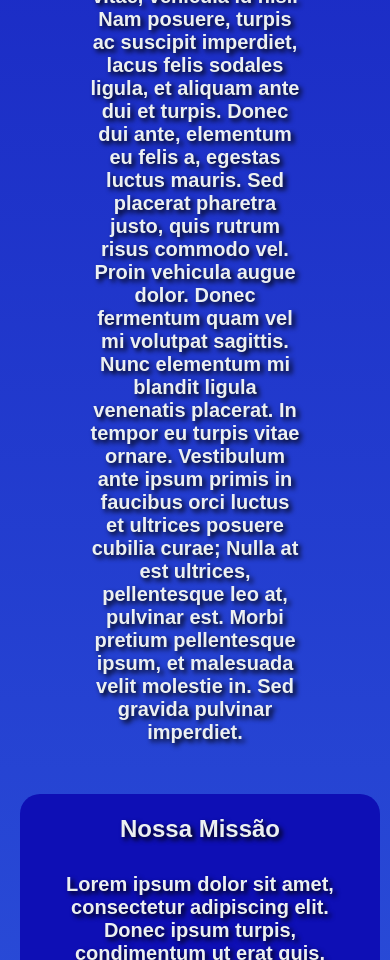
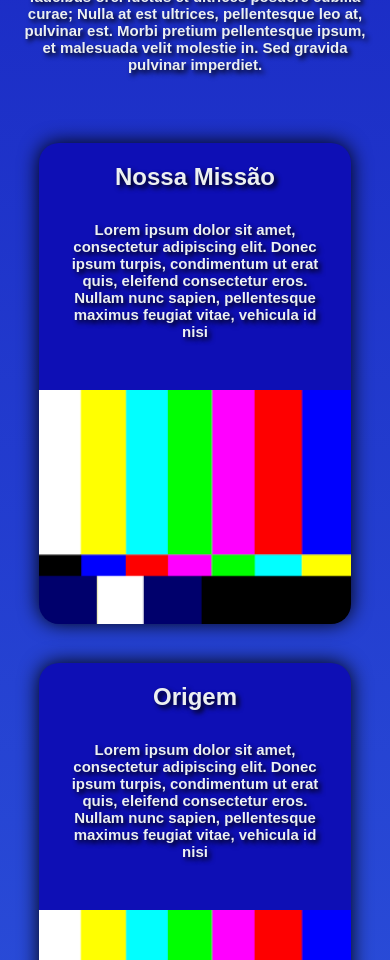
Before and after one commit to joaovicsoares/site-movimentar, a React (Vite) app: page / in a window 390 px wide. Shown: the part 1040-2000 px from the top of the page. Built offline with nearby package versions, Linux system fonts and the light colour scheme; no server answers.

Commit message:
responsive

```diff
--- a/src/components/ArticleCard/styles.module.css
+++ b/src/components/ArticleCard/styles.module.css
@@ -1,10 +1,11 @@
 .container {
-    width: 360px;
+    width: 30%;
+    max-width: 360px;
+    min-width: 300px;
     background-color: #0E0FB5;
     border-radius: 20px;
-    padding: 1px 30px;
-    display: inline-block;
-    margin: 0 20px;
+    margin: 0 10px;
+    box-shadow: 0px 0px 20px 0px #000000;
 }
 
 .title {
@@ -16,12 +17,21 @@
 
 .content {
     text-align: center;
-    padding: 0px;
+    padding: 0 20px;
 
 }
 
 .articleImg {
     margin: 0 -30px -5px -30px;
-    width: 360px;
+    width: 100% ;
     border-radius: 0 0px 20px 20px;
 }
+
+
+@media screen and (max-width: 980px) {
+    .container {
+        width: 80%;
+        max-width: 500px;
+        margin: 20px 0;
+    }
+}
--- a/src/components/ContactCard/styles.module.css
+++ b/src/components/ContactCard/styles.module.css
@@ -4,6 +4,9 @@
     align-items: center;
     justify-content: space-around;
     width: 40vw;
+    min-width: 360px;
+    max-width: 500px;
+    height: 600px;
     background-color: #0032b4;
     border-radius: 20px;
     box-shadow: 0px 0px 20px 0px #000000;
@@ -11,6 +14,7 @@
 
 .contactCard p {
     padding: 0;
+    font-size: 20px;
 }
 
 .mapsContainer {
@@ -66,3 +70,29 @@
     width: 80%;
     height: 80%;
 }
+
+@media screen and (max-width: 768px) {
+    .contactCard {
+        width: 80%;
+        height: 800px;
+        justify-content: space-between;
+        padding: 120px 0;
+    }
+    .contactCard p {
+        margin-bottom: 100px;
+    }
+    .mapsContainer {
+        width: 90%;
+    }
+    .emailContainer {
+        width: 90%;
+    }
+    .socialMediaContainer {
+        width: 90%;
+    }
+    .socialMediaContainer button {
+        width: 60px;
+        height: 60px;
+    }
+
+}
--- a/src/components/ContactForm/styles.module.css
+++ b/src/components/ContactForm/styles.module.css
@@ -2,8 +2,11 @@
     display: flex;
     flex-direction: column;
     align-items: center;
+    justify-content: space-around;
     padding: 50px;
     width: 40vw;
+    min-width: 360px;
+    max-width: 500px;
     height: 600px;
     background-color: #0032b4;
     border-radius: 20px;
@@ -60,3 +63,11 @@
     transition: 1.5s;
     cursor: pointer;
 }
+
+@media screen and (max-width: 768px) {
+    .contactForm {
+        width: 80%;
+        padding: 20px;
+    }
+
+}
--- a/src/components/ContactSection/styles.module.css
+++ b/src/components/ContactSection/styles.module.css
@@ -2,3 +2,12 @@
     display: flex;
     justify-content: space-around;
 }
+
+@media screen and (max-width: 768px) {
+    .contactSection {
+        flex-direction: column;
+        align-items: center;
+        row-gap: 30px;
+    }
+
+}
--- a/src/components/PostsSection/styles.module.css
+++ b/src/components/PostsSection/styles.module.css
@@ -1,14 +1,26 @@
 .feedSection {
     display: flex;
-    justify-content: space-around;
+    justify-content: center;
+    gap: 20px;
     flex-wrap: wrap;
     width: 100%;
 }
 
 .feedpost {
-    width: 24vw;
-    height: 24vw;
+    width: 22vw;
+    height: 22vw;
     max-width: 300px;
     max-height: 300px;
     border-radius: 20px;
+    background-color: #0032b4;
+    box-shadow: 0px 0px 20px 0px #000000;
 }
+
+@media screen and (max-width: 768px) {
+    .feedpost {
+        width: 40vw;
+        height: 40vw;
+        margin: 20px 0;
+    }
+
+}
--- a/src/pages/Home.jsx
+++ b/src/pages/Home.jsx
@@ -10,18 +10,20 @@ function Home() {
         <div className='homeContainer'>
             <Header />
             <MainImg/>
-            <section>
+            <section id='project'>
                 <h1>Projeto</h1>
                 <p>Lorem ipsum dolor sit amet, consectetur adipiscing elit. Donec ipsum turpis, condimentum ut erat quis, eleifend consectetur eros. Nullam nunc sapien, pellentesque maximus feugiat vitae, vehicula id nisi. Nam posuere, turpis ac suscipit imperdiet, lacus felis sodales ligula, et aliquam ante dui et turpis. Donec dui ante, elementum eu felis a, egestas luctus mauris. Sed placerat pharetra justo, quis rutrum risus commodo vel. Proin vehicula augue dolor. Donec fermentum quam vel mi volutpat sagittis. Nunc elementum mi blandit ligula venenatis placerat. In tempor eu turpis vitae ornare. Vestibulum ante ipsum primis in faucibus orci luctus et ultrices posuere cubilia curae; Nulla at est ultrices, pellentesque leo at, pulvinar est. Morbi pretium pellentesque ipsum, et malesuada velit molestie in. Sed gravida pulvinar imperdiet.</p>
-                <ArticleCard title="Nossa Missão" content="Lorem ipsum dolor sit amet, consectetur adipiscing elit. Donec ipsum turpis, condimentum ut erat quis, eleifend consectetur eros. Nullam nunc sapien, pellentesque maximus feugiat vitae, vehicula id nisi" articleImg={ArticleImg} altText="imagem projeto"/>
-                <ArticleCard title="Origem" content="Lorem ipsum dolor sit amet, consectetur adipiscing elit. Donec ipsum turpis, condimentum ut erat quis, eleifend consectetur eros. Nullam nunc sapien, pellentesque maximus feugiat vitae, vehicula id nisi" articleImg={ArticleImg} altText="imagem projeto"/>
-                <ArticleCard title="Equipe" content="Lorem ipsum dolor sit amet, consectetur adipiscing elit. Donec ipsum turpis, condimentum ut erat quis, eleifend consectetur eros. Nullam nunc sapien, pellentesque maximus feugiat vitae, vehicula id nisi" articleImg={ArticleImg} altText="imagem projeto"/>
+                <section className='cardSection'>
+                    <ArticleCard title="Nossa Missão" content="Lorem ipsum dolor sit amet, consectetur adipiscing elit. Donec ipsum turpis, condimentum ut erat quis, eleifend consectetur eros. Nullam nunc sapien, pellentesque maximus feugiat vitae, vehicula id nisi" articleImg={ArticleImg} altText="imagem projeto"/>
+                    <ArticleCard title="Origem" content="Lorem ipsum dolor sit amet, consectetur adipiscing elit. Donec ipsum turpis, condimentum ut erat quis, eleifend consectetur eros. Nullam nunc sapien, pellentesque maximus feugiat vitae, vehicula id nisi" articleImg={ArticleImg} altText="imagem projeto"/>
+                    <ArticleCard title="Equipe" content="Lorem ipsum dolor sit amet, consectetur adipiscing elit. Donec ipsum turpis, condimentum ut erat quis, eleifend consectetur eros. Nullam nunc sapien, pellentesque maximus feugiat vitae, vehicula id nisi" articleImg={ArticleImg} altText="imagem projeto"/>
+                </section>
             </section>
-            <section>
+            <section id='posts'>
                 <h1>Ultimas Postagens</h1>
                 <PostsSection />
             </section>
-            <section>
+            <section id='contact'>
                 <h1>Fale Conosco</h1>
                 <ContactSection/>
             </section>
--- a/src/style/globals.css
+++ b/src/style/globals.css
@@ -4,8 +4,8 @@
     box-sizing: border-box;
     font-family: sans-serif;
     font-weight: bold;
+    scroll-behavior: smooth;
 }
-
 
 .homeContainer {
     background-image: linear-gradient(#0E0FB5, #4992FF);
@@ -18,7 +18,7 @@ section {
 h1 {
     margin-top: 50px;
     margin-bottom: 50px;
-    font-size: 40px;
+    font-size: 35px;
     color: #ECF0F1;
     text-shadow: 3px 3px 5px rgba(0, 0, 0, 1);
 }
@@ -30,3 +30,23 @@ p {
     color: #ECF0F1;
     text-shadow: 3px 3px 5px rgba(0, 0, 0, 1);
 }
+
+.cardSection {
+    display: flex;
+    justify-content: space-around;
+    flex-wrap: wrap;
+}
+
+@media screen and (max-width: 980px) {
+    .cardSection {
+        flex-direction: column;
+        align-items: center;
+    }
+
+    p {
+        font-size: 15px;
+        padding: 0px 20px;
+    }
+
+
+}
```
